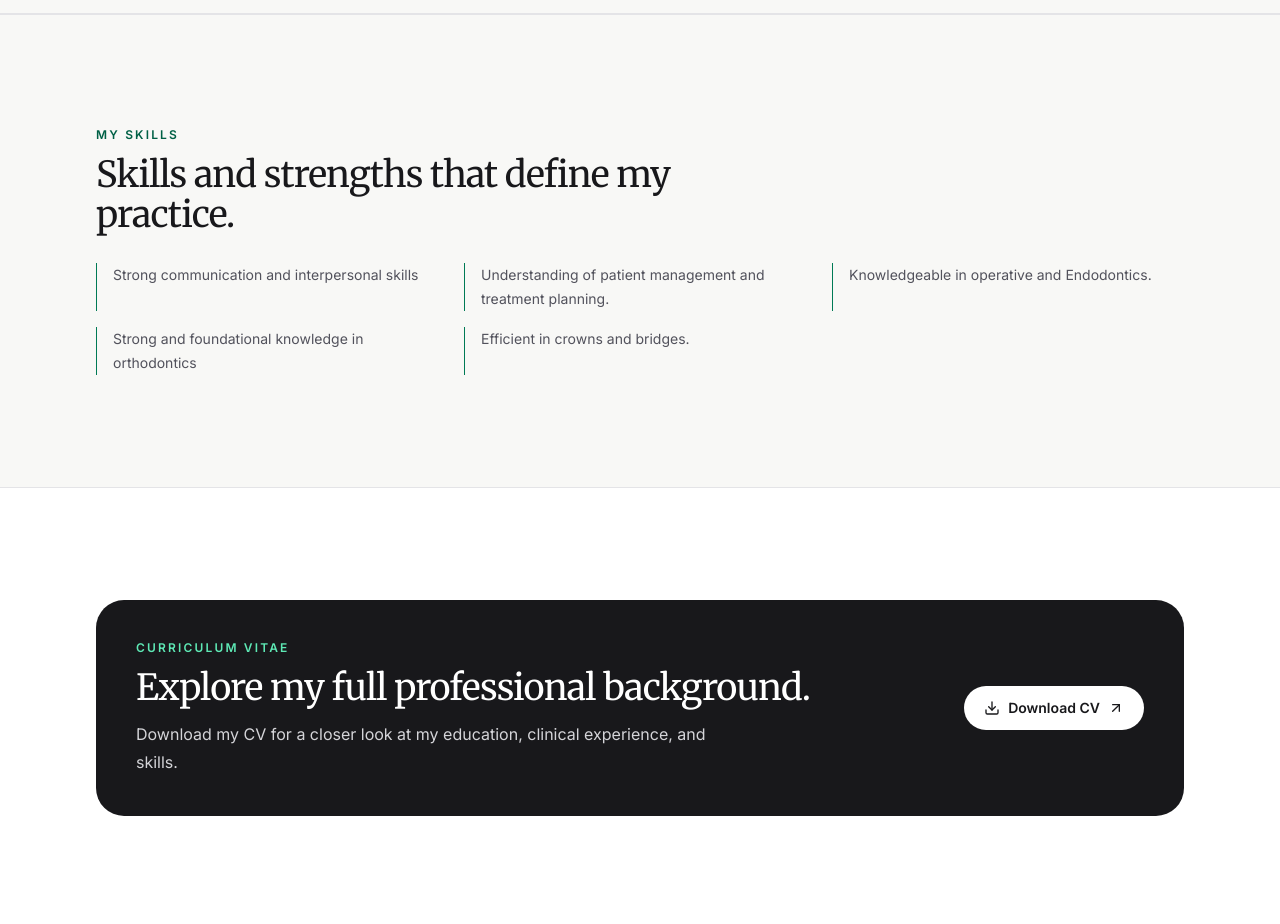
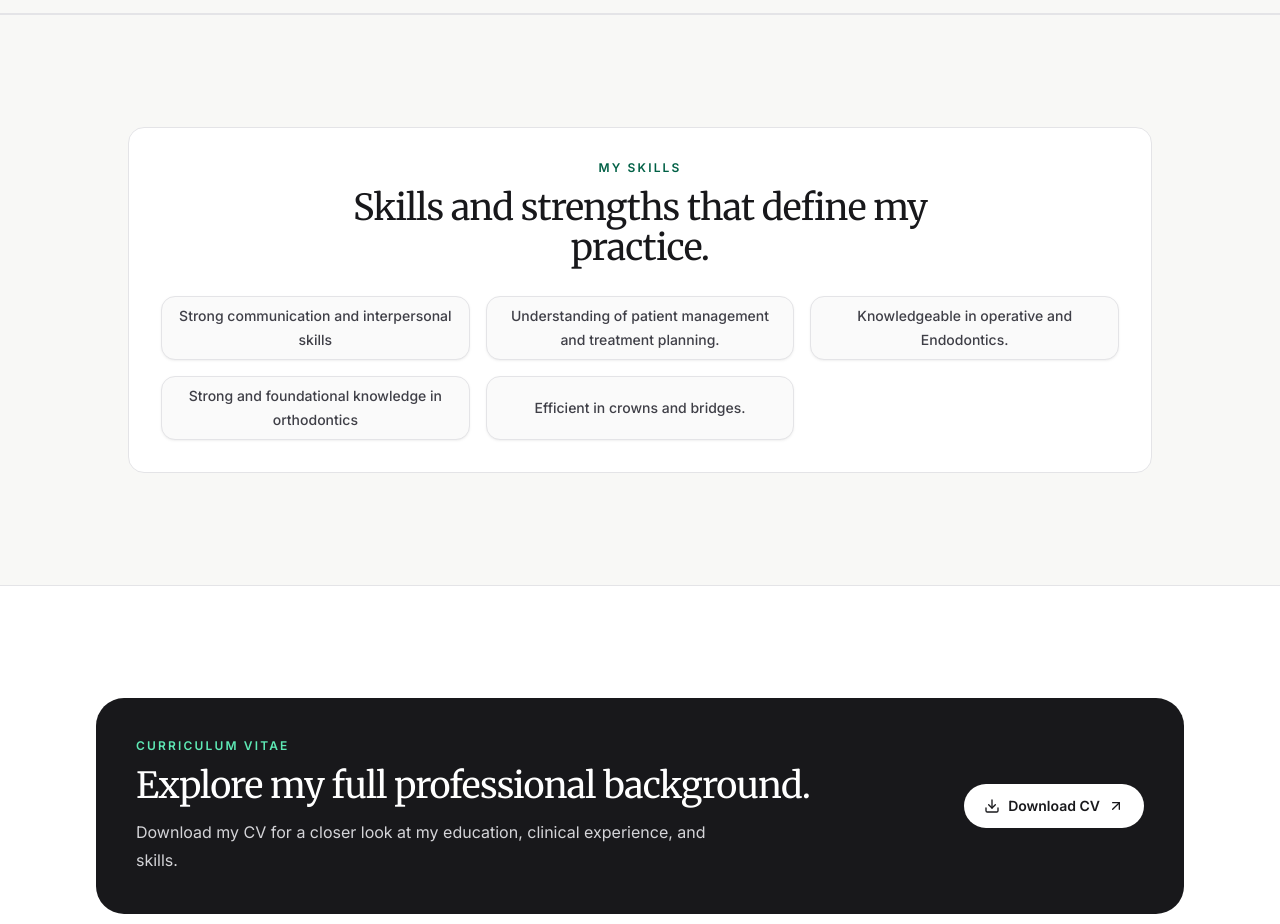
Before and after one commit to Ismaaciil-abdi/Dr-Amin-portfolio, a Next.js app: page /about in a window 1280 px wide. Shown: the part 1900-2824 px from the top of the page. Built offline with nearby package versions, Linux system fonts and the light colour scheme.

Commit message:
redesign_about

```diff
--- a/src/app/about/page.tsx
+++ b/src/app/about/page.tsx
@@ -215,10 +215,14 @@ export default function About() {
             <div className="mt-7 grid gap-6 md:grid-cols-3">
               {experience.map((entry) => (
                 <section key={entry.place}>
-                  <h4 className="font-serif text-lg text-zinc-900">{entry.place}</h4>
+                  <h4 className="font-serif text-lg text-zinc-900">
+                    {entry.place}
+                  </h4>
                   <ol className="mt-3 list-decimal space-y-2 border-l border-emerald-700 pl-8 text-sm leading-6 text-zinc-600">
                     {entry.items.map((item) => (
-                      <li key={item} className="pl-1">{item}</li>
+                      <li key={item} className="pl-1">
+                        {item}
+                      </li>
                     ))}
                   </ol>
                 </section>
@@ -229,9 +233,14 @@ export default function About() {
       </section>
 
       <section className="border-y border-zinc-200 bg-[#f8f8f6] py-20 sm:py-28">
-        {/* Skills kuso dar bari */}
         <div className="mx-auto max-w-6xl px-6 sm:px-8">
-          <div className="max-w-2xl">
+          <motion.div
+            initial={{ opacity: 0, y: 20 }}
+            animate={{ opacity: 1, y: 0 }}
+            transition={{ duration: 0.6, delay: 0.1 }}
+            className="mx-auto max-w-5xl rounded-2xl border border-zinc-200 bg-white p-6 sm:p-8"
+          >
+            <div className="mx-auto max-w-2xl text-center">
               <p className="text-xs font-semibold uppercase tracking-[0.18em] text-emerald-800">
                 My skills
               </p>
@@ -242,14 +251,15 @@ export default function About() {
 
             <div className="mt-7 grid gap-4 md:grid-cols-3">
               {skills.map((skill, index) => (
-              <p
+                <div
                   key={index}
-                className="border-l border-emerald-700 pl-4 text-sm leading-6 text-zinc-600"
+                  className="flex min-h-16 items-center justify-center rounded-xl border border-zinc-200 bg-zinc-50 px-4 text-center text-sm font-medium leading-6 text-zinc-700 shadow-sm shadow-zinc-900/5"
                 >
                   {skill}
-              </p>
+                </div>
               ))}
             </div>
+          </motion.div>
         </div>
       </section>
 
```
Lines whose indentation alone changed are shown as unchanged.
